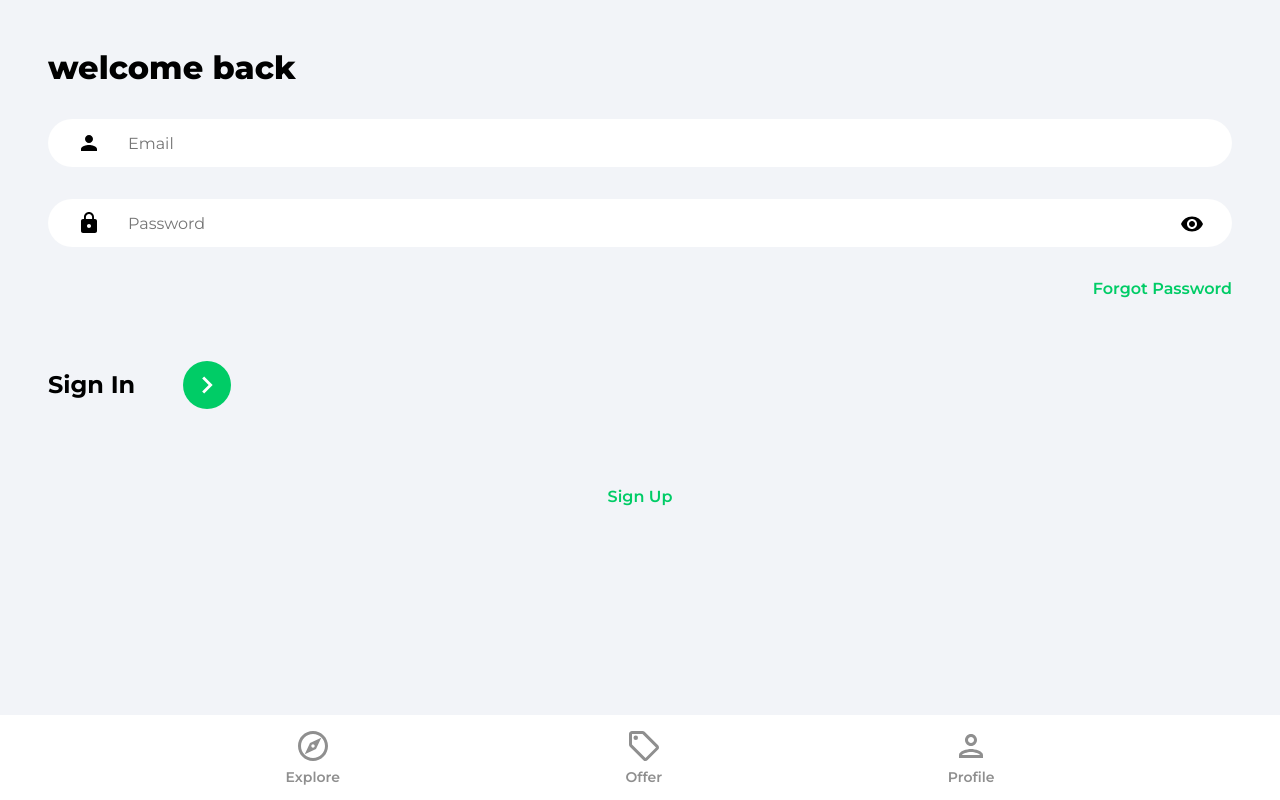
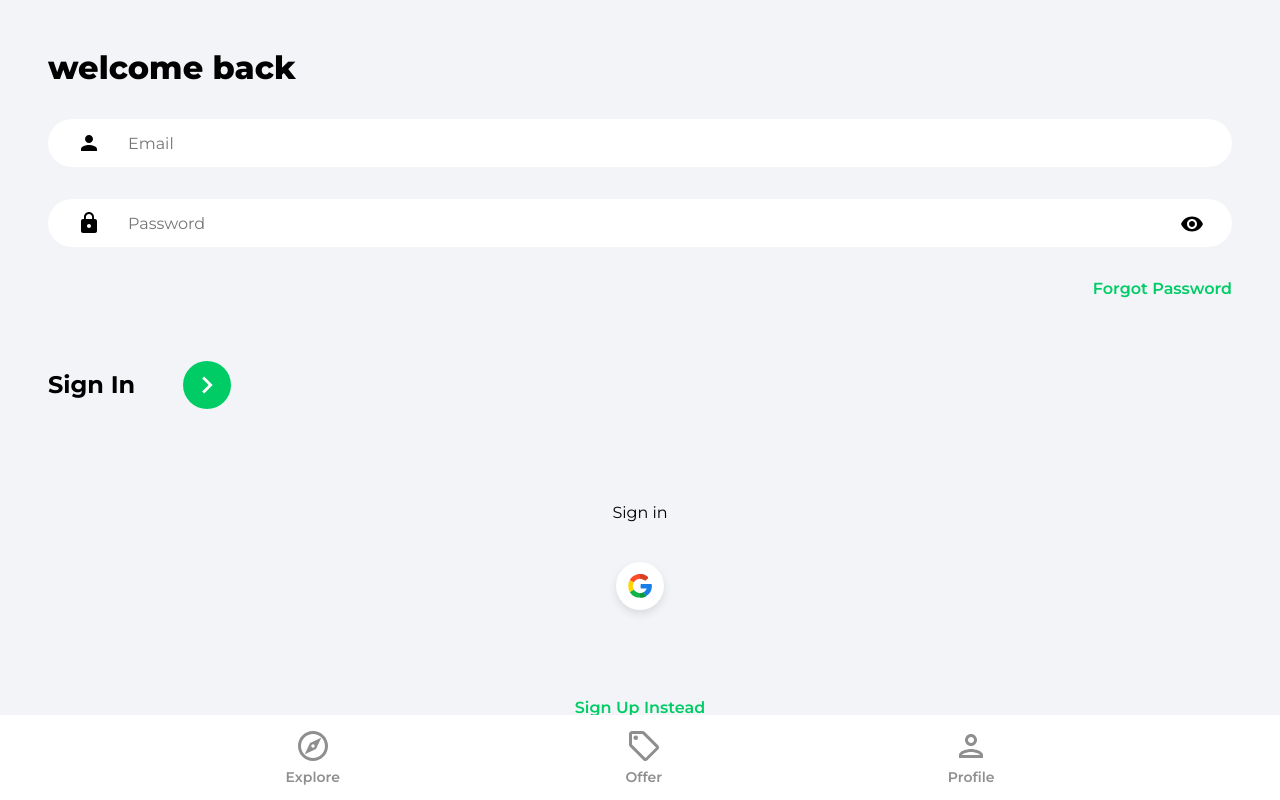
Before and after one commit to Sanki0/House-Martketplace, a React (Create React App) app: page /sign-in in a window 1280 px wide. Built offline with nearby package versions, Linux system fonts and the light colour scheme.

Commit message:
google auth

```diff
--- /dev/null
+++ b/src/components/OAuth.jsx
@@ -0,0 +1,47 @@
+import { useLocation, useNavigate } from 'react-router-dom'
+import { getAuth, signInWithPopup, GoogleAuthProvider } from 'firebase/auth'
+import { doc, setDoc, getDoc,serverTimestamp } from 'firebase/firestore'
+import { db } from '../firebase.config'
+import { toast } from 'react-toastify'
+import googleIcon from '../assets/svg/googleIcon.svg'
+
+function OAuth() {
+  const navigate = useNavigate()
+  const location = useLocation()
+
+  const onGoogleClick = async () => {
+    try {
+      const auth = getAuth()
+      const provider = new GoogleAuthProvider()
+      const result = await signInWithPopup(auth, provider)
+      const user = result.user
+
+      // Check for user
+      const docRef = doc(db, 'users', user.uid)
+      const docSnap = await getDoc(docRef)
+
+      // If user, doesn't exist, create user
+      if (!docSnap.exists()) {
+        await setDoc(doc(db, 'users', user.uid), {
+          name: user.displayName,
+          email: user.email,
+          timestamp: serverTimestamp(),
+        })
+      }
+      navigate('/')
+    } catch (error) {
+      toast.error('Could not authorize with Google')
+    }
+  }
+
+  return (
+    <div className='socialLogin'>
+      <p>Sign {location.pathname === '/sign-in' ? 'in' : 'up'}  </p>
+      <button className='socialIconDiv' onClick={onGoogleClick}>
+        <img className='socialIconImg' src={googleIcon} alt="google" />
+      </button>
+    </div>
+  )
+}
+
+export default OAuth
--- a/src/pages/SignIn.jsx
+++ b/src/pages/SignIn.jsx
@@ -4,6 +4,7 @@
 import { ReactComponent as ArrowRightIcon } from '../assets/svg/keyboardArrowRightIcon.svg'
 import visibilityIcon from '../assets/svg/visibilityIcon.svg'
 import { getAuth, signInWithEmailAndPassword } from 'firebase/auth'
+import OAuth from '../components/OAuth'
 
 
 function SignIn() {
@@ -30,7 +31,7 @@
 
       const userCredentials = await signInWithEmailAndPassword(auth, email, password)
 
-      if(userCredentials.user){
+      if (userCredentials.user) {
         navigate('/')
       }
 
@@ -83,10 +84,9 @@
           </div>
         </form>
 
-        <Link to='/sign-up' className='registerLink'>Sign Up</Link>
+        <OAuth />
 
-
-
+        <Link to='/sign-up' className='registerLink'>Sign Up Instead</Link>
       </div>
     </>
   )
--- a/src/pages/SignUp.jsx
+++ b/src/pages/SignUp.jsx
@@ -6,6 +6,7 @@
 import { getAuth, createUserWithEmailAndPassword, updateProfile } from 'firebase/auth'
 import { setDoc, doc, serverTimestamp } from 'firebase/firestore'
 import { db } from '../firebase.config'
+import OAuth from '../components/OAuth'
 
 function SignUp() {
   const [showPassword, setShowPassword] = useState(false)
@@ -101,7 +102,9 @@
           </div>
         </form>
 
-        <Link to='/sign-in' className='registerLink'>Sign In</Link>
+
+        <OAuth />
+        <Link to='/sign-in' className='registerLink'>Sign In Instead</Link>
 
 
 
```
